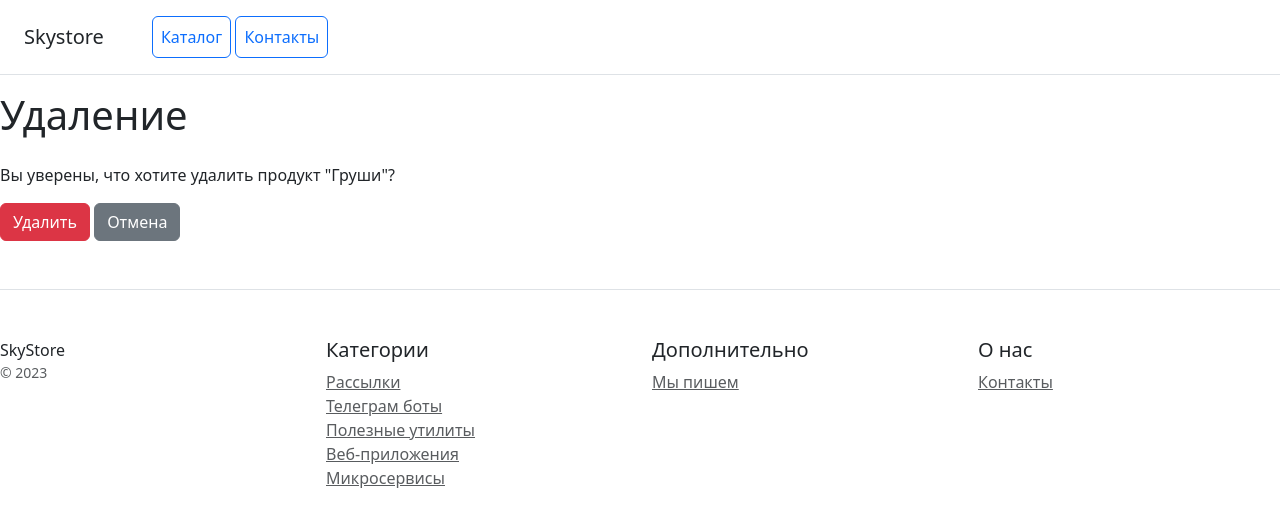
After one commit to DenisPhoenix/homework_django, a Django app: template catalog/templates/catalog/product/product_confirm_delete.html in a window 1280 px wide. The commit adds this page. Shown: the top 527 px of the page. Run offline with Django 5.2, Linux system fonts and the light colour scheme; the template is opened without the code that fills it: values that come from a table or form of the project are taken from there, others are empty; data comes from the database, SQL or seed files in the repository; some libraries are stand-ins or nearby versions.

Commit message:
Перемещение директории с включениями, создание шаблонов для подтверждения удаления, создания и обновления продукта

```diff
--- a/catalog/templates/catalog/includes/inc_footer.html
+++ b/catalog/templates/catalog/includes/inc_footer.html
@@ -22,7 +22,7 @@
     <div class="col-6 col-md">
         <h5>О нас</h5>
         <ul class="list-unstyled text-small">
-            <li><a class="text-muted" href="/contacts/">Контакты</a></li>
+            <li><a class="text-muted" href="{% url 'catalog:contacts' %}">Контакты</a></li>
         </ul>
     </div>
 </div>
--- a/catalog/templates/catalog/includes/inc_menu.html
+++ b/catalog/templates/catalog/includes/inc_menu.html
@@ -1,7 +1,7 @@
 <div class="d-flex flex-column flex-md-row align-items-center p-3 px-md-4 mb-3 bg-white border-bottom box-shadow">
     <h5 class="my-0 mr-md-auto font-weight-normal">Skystore</h5>
     <nav class="ms-5">
-        <a class="p-2 btn btn-outline-primary" href="{% url 'catalog:home' %}">Каталог</a>
+        <a class="p-2 btn btn-outline-primary" href="{% url 'catalog:product_list' %}">Каталог</a>
         <a class="p-2 btn btn-outline-primary" href="{% url 'catalog:contacts' %}">Контакты</a>
     </nav>
 </div>
--- /dev/null
+++ b/catalog/templates/catalog/product/product_confirm_delete.html
@@ -0,0 +1,13 @@
+{% extends 'catalog/base.html' %}
+
+{% block title %}Удаление продукта{% endblock %}
+
+{% block content %}
+<h1 class="mb-4">Удаление</h1>
+<p>Вы уверены, что хотите удалить продукт "{{ product }}"?</p>
+<form method="post">
+    {% csrf_token %}
+    <button type='submit' class="btn btn-danger">Удалить</button>
+    <a href="{% url 'catalog:product_detail' product.pk %}" class="btn btn-secondary">Отмена</a>
+</form>
+{% endblock %}
```
Also changed, not shown: catalog/templates/catalog/product/product_form.html (added, +33 -0 lines).
